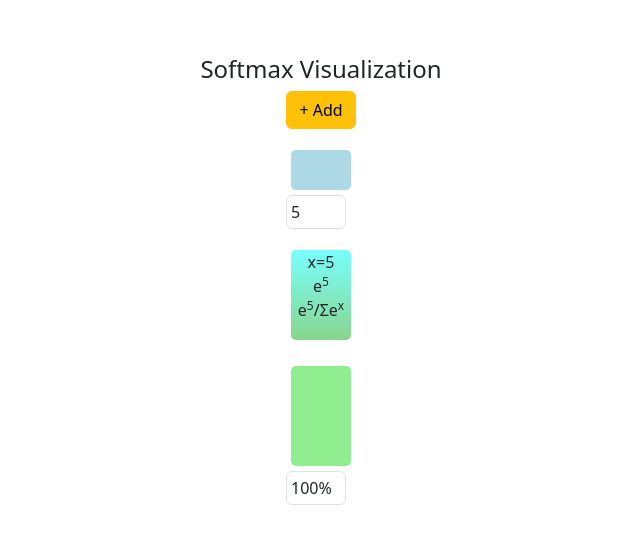
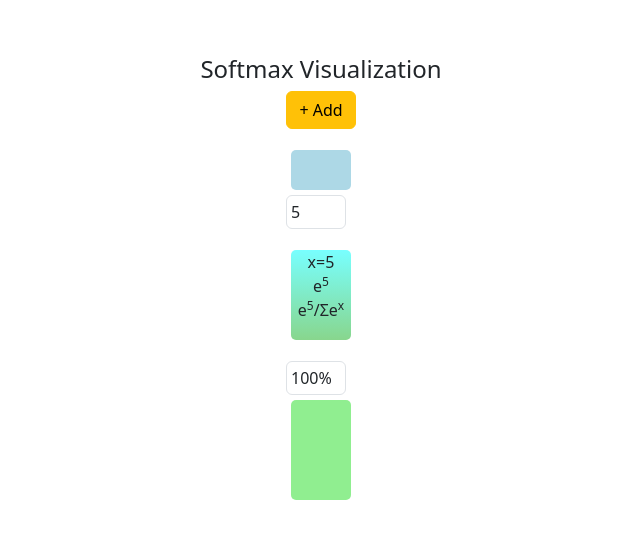
Before and after one commit to MashukeAlam/softmax, a React (Vite) app: page / in a window 1280 px wide. Shown: the part 112-656 px from the top of the page, without its empty margins (319-959 px from the left). Built offline with nearby package versions, Linux system fonts and the light colour scheme.

Commit message:
design changes

```diff
--- a/src/BarGraph.jsx
+++ b/src/BarGraph.jsx
@@ -5,9 +5,9 @@ function BarGraph({ data, onInputChange, onAddInputField, showAddNumberField, co
     const width=60;
 
   return (
-    <div style={{display: 'flex', alignItems: 'flex-end'}}>
+    <div style={{display: 'flex', alignItems: longer ? 'flex-start'  : "flex-end" }}>
       {data.map((value, index) => (
-          <div key={index} className="mb-3 mt-3">
+          <div key={index} className="mb-3 mt-3" style={{display: 'flex', flexDirection: longer ? 'column-reverse' : 'column'}}>
         <Bar value={value} width={width} color={color} longer={longer} />
           <input
           style={{width: `${width}px`}}
```
